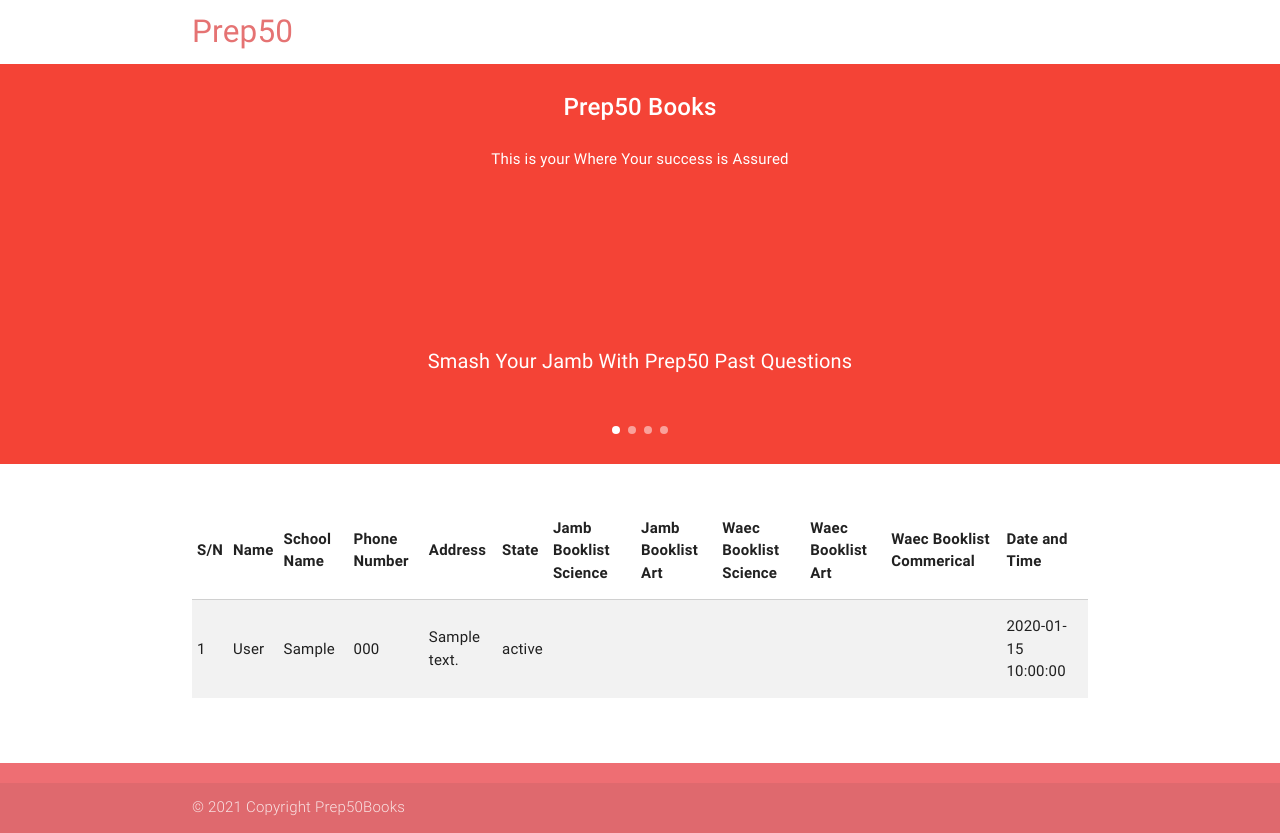
After one commit to nwabuike/prep50booklist, a PHP site: page /userDisplay.php in a window 1280 px wide. The commit adds this page. Run offline with PHP 8.4, Linux system fonts and the light colour scheme; tables that the repository leaves empty or names only in its code hold one stand-in row (values such as "Sample post"); data that the repository does not hold is empty; some libraries are stand-ins or nearby versions.

Commit message:
user page added

```diff
--- /dev/null
+++ b/userDisplay.php
@@ -0,0 +1,122 @@
+<?php
+include_once './php/db_connection.php';
+$result = mysqli_query($conn, "SELECT * FROM users ORDER BY id DESC");
+?>
+<!DOCTYPE html>
+<html lang="en">
+
+<head>
+    <meta charset="UTF-8" />
+    <!--Import Google Icon Font-->
+    <link href="https://fonts.googleapis.com/icon?family=Material+Icons" rel="stylesheet">
+    <!--Import materialize.css-->
+    <link type="text/css" rel="stylesheet" href="css/materialize.min.css" media="screen,projection" />
+    <link rel='stylesheet' href='https://cdn.jsdelivr.net/npm/sweetalert2@10.10.1/dist/sweetalert2.min.css'>
+    <link type="text/css" rel="stylesheet" href="css/style.css" />
+
+    <!--Let browser know website is optimized for mobile-->
+    <meta name="viewport" content="width=device-width, initial-scale=1.0" />
+    <title>Prep50 | Booklist</title>
+
+</head>
+
+<body>
+    <nav class="white" role="navigation">
+        <div class="nav-wrapper container">
+            <a id="logo-container" href="#" class="brand-logo red-text text-lighten-2">Prep50</a>
+        </div>
+    </nav>
+    <div class="carousel carousel-slider center" data-indicators="true">
+        <div class="carousel-fixed-item center">
+            <p class="white-text">Smash Your Jamb With Prep50 Past Questions</p>
+        </div>
+        <div class="carousel-item red white-text" href="#one!">
+            <h2>Prep50 Books</h2>
+            <p class="white-text">This is your Where Your success is Assured</p>
+        </div>
+        <div class="carousel-item amber white-text" href="#two!">
+            <h2>Prep50 Books</h2>
+            <p class="white-text">This is your Where Your success is Assured</p>
+        </div>
+        <div class="carousel-item green white-text" href="#three!">
+            <h2>Prep50 Books</h2>
+            <p class="white-text">This is your Where Your success is Assured</p>
+        </div>
+        <div class="carousel-item blue white-text" href="#four!">
+            <h2>Prep50 Books</h2>
+            <p class="white-text">This is your Where Your success is Assured</p>
+        </div>
+    </div>
+    <br>
+    <tr>
+        <!-- //PHP foreach Loop -->
+        <div class="container" style="margin-bottom: 50px">
+            <div class="section">
+                <?php
+                if (
+                    mysqli_num_rows($result) >
+                    0
+                ) { ?>
+                    <table class="striped">
+                        <thead>
+                            <tr>
+                                <th data-field="id">S/N</th>
+                                <th data-field="name">Name</th>
+                                <th data-field="email">School Name</th>
+                                <th data-field="phone">Phone Number</th>
+                                <th data-field="address">Address</th>
+                                <th data-field="state">State</th>
+                                <th data-field="waec">Jamb Booklist Science</th>
+                                <th data-field="waec">Jamb Booklist Art</th>
+                                <th data-field="waec">Waec Booklist Science</th>
+                                <th data-field="waec">Waec Booklist Art</th>
+                                <th data-field="waec">Waec Booklist Commerical</th>
+                                <th data-field="date">Date and Time</th>
+                            </tr>
+                        </thead>
+                        <tbody>
+
+                            <?php foreach ($result as $bicycle) { ?>
+                                <tr>
+                                    <td> <?php echo $bicycle['id']; ?> </td>
+                                    <td> <?php echo $bicycle['fullname']; ?> </td>
+                                    <td> <?php echo $bicycle['school']; ?> </td>
+                                    <td> <?php echo $bicycle['phone']; ?> </td>
+                                    <td> <?php echo $bicycle['address']; ?> </td>
+                                    <td> <?php echo $bicycle['state']; ?> </td>
+                                    <td> <?php echo $bicycle['jambBooklistSci']; ?> </td>
+                                    <td> <?php echo $bicycle['jambBooklistArt']; ?> </td>
+                                    <td> <?php echo $bicycle['waecBooklistSci']; ?> </td>
+                                    <td> <?php echo $bicycle['waecBooklistArt']; ?> </td>
+                                    <td> <?php echo $bicycle['waecBooklistCom']; ?> </td>
+                                    <td> <?php echo $bicycle['created_at']; ?> </td>
+                                </tr>
+                            <?php } ?>
+                        </tbody>
+                    </table>
+                <?php
+                } else {
+                    echo "<h3>No result found</h3>";
+                }
+                ?>
+            </div>
+        </div>
+
+
+        <footer class="page-footer">
+            <div class="footer-copyright">
+                <div class="container">© 2021 Copyright Prep50Books</div>
+            </div>
+        </footer>
+        <script type="text/javascript" src="https://code.jquery.com/jquery-3.2.1.min.js"></script>
+        <script type="text/javascript" src="js/materialize.min.js"></script>
+        <script type="text/javascript">
+            $(document).ready(function() {
+                $('.carousel.carousel-slider').carousel({
+                    fullWidth: true
+                });
+            });
+        </script>
+</body>
+
+</html>
```
Also changed, not shown: index.php (+77 -23 lines), php/contact_mail.php (+9 -6 lines), php/register.php (+8 -6 lines).
